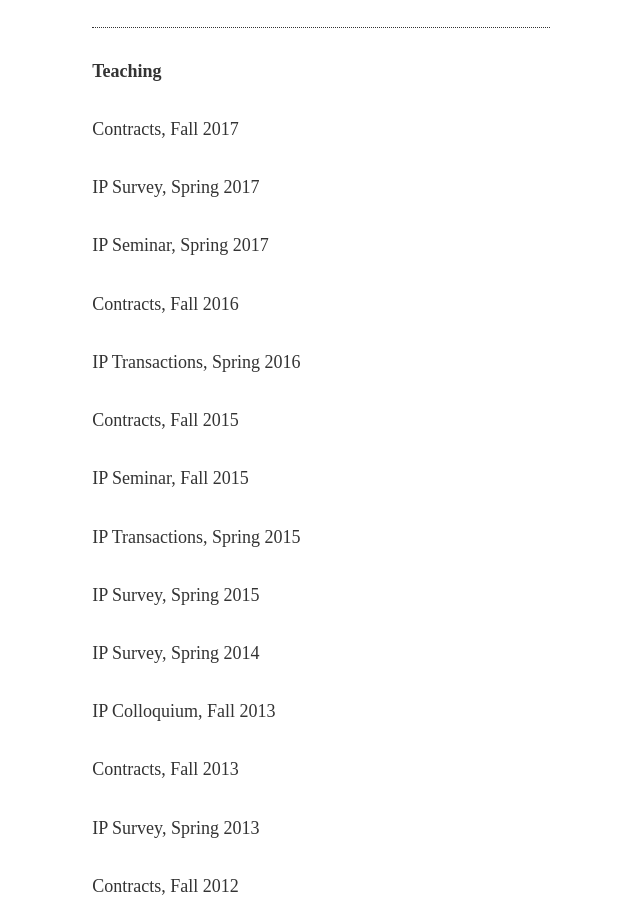
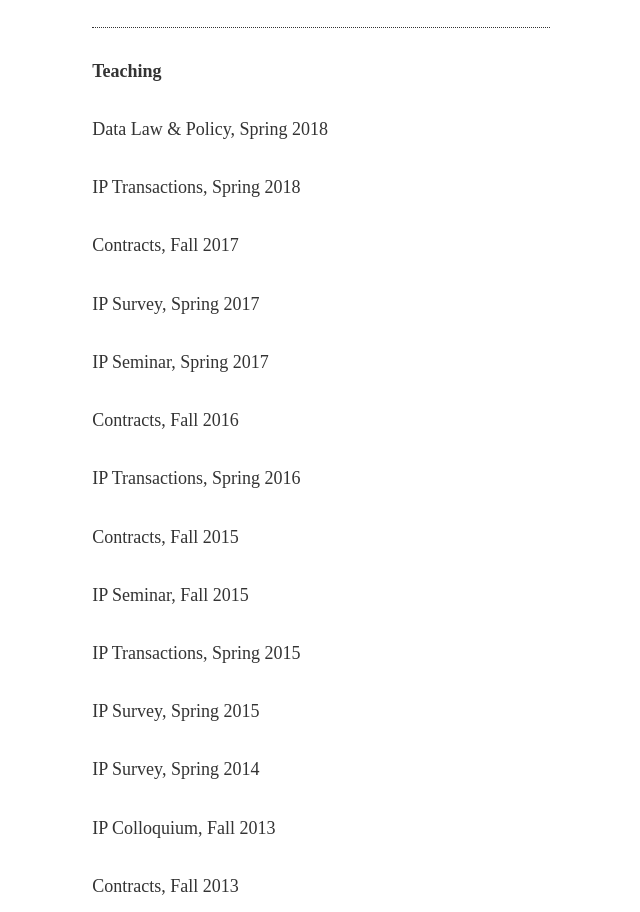
Before and after one commit to mikemattioli/mikemattioli.github.io, a plain HTML site: page index.html in a window 1280 px wide. Shown: the part 7029-7941 px from the top of the page, without its empty margins (607-1247 px from the left). Drawn offline with nearby package versions, Linux system fonts and the light colour scheme.

Commit message:
Update index.html

```diff
--- a/index.html
+++ b/index.html
@@ -296,6 +296,8 @@
 			<!-- TEACHING -->
 
 			<div class="subtitles">Teaching</div>
+			<p>Data Law & Policy, Spring 2018</p>
+			<p>IP Transactions, Spring 2018</p>
 			<p>Contracts, Fall 2017</p>
 			<p>IP Survey, Spring 2017</p>
 			<p>IP Seminar, Spring 2017</p>
```
